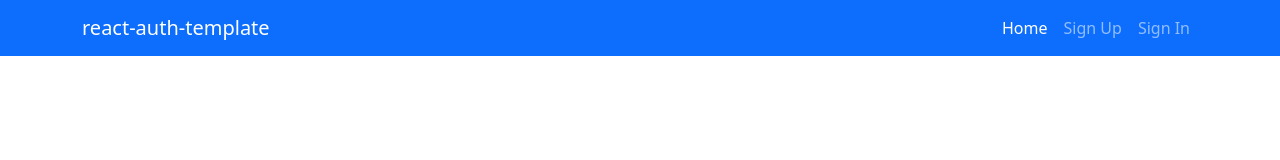
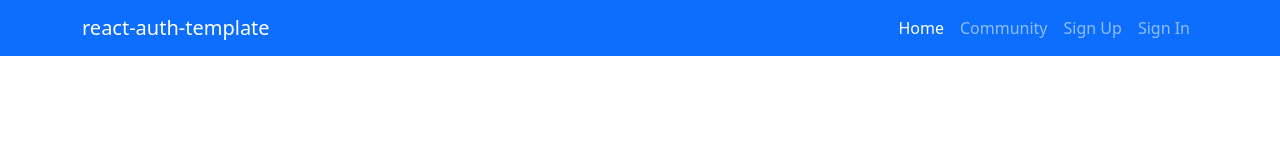
Before and after one commit to samyfrey/teashop-client, a React (Create React App) app: page / in a window 1280 px wide. Shown: the top 160 px of the page. Built offline with nearby package versions, Linux system fonts and the light colour scheme.

Commit message:
fixed header always on option to have community tab

```diff
--- a/src/components/Header/Header.js
+++ b/src/components/Header/Header.js
@@ -8,7 +8,6 @@ const authenticatedOptions = (
   <>
     <NavLink to='/change-password' className='nav-link'>Change Password</NavLink>
     <NavLink to='/sign-out' className='nav-link'>Sign Out</NavLink>
-    <NavLink to='/community' className='nav-link'>Community</NavLink>
   </>
 )
 
@@ -22,6 +21,7 @@ const unauthenticatedOptions = (
 const alwaysOptions = (
   <>
     <NavLink to='/' className='nav-link'>Home</NavLink>
+    <NavLink to='/community' className='nav-link'>Community</NavLink>
   </>
 )
 
```
